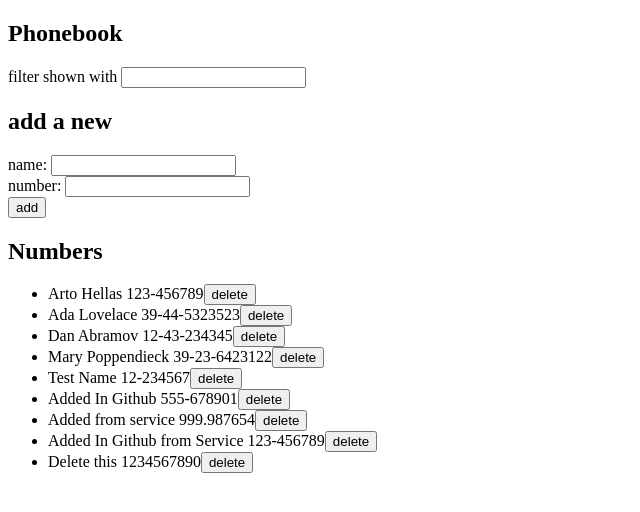
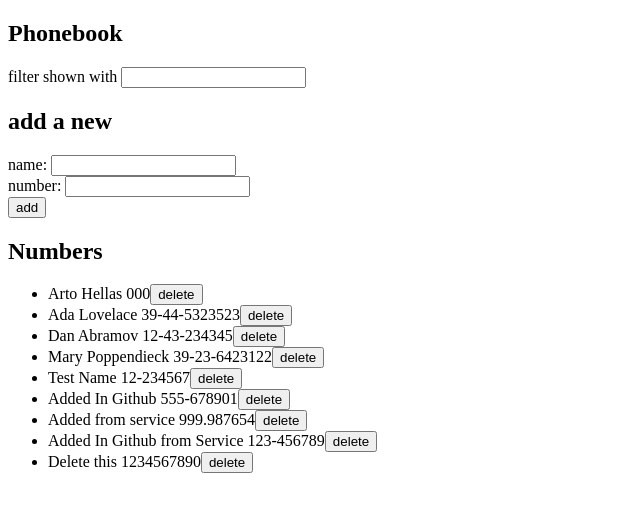
Before and after one commit to tojutaha/puhelinluettelo, a React (Vite) app: page / in a window 1280 px wide. Shown: the top 512 px of the page, without its empty margins (0-640 px from the left). Built offline with nearby package versions, Linux system fonts and the light colour scheme; data requests are answered from the project's data file.

Commit message:
Tehtävä 2.17

```diff
--- a/db.json
+++ b/db.json
@@ -2,7 +2,7 @@
   "persons": [
     {
       "name": "Arto Hellas",
-      "number": "123-456789",
+      "number": "000",
       "id": 1
     },
     {
--- a/src/App.jsx
+++ b/src/App.jsx
@@ -13,6 +13,7 @@ const App = () => {
   const [originalPersons, setOriginalPersons] = useState(persons)
   const [filterInput, setFilterInput] = useState("")
   const [notificationMessage, setNotificationMessage] = useState()
+  const [notificationType, setNotificationType] = useState()
 
   useEffect(() => {
     personService
@@ -40,6 +41,9 @@ const App = () => {
             const newPersons = persons.map(person => person.id === foundPerson.id ? { ...person, number: newNumber } : { ...person,})
             setPersons(newPersons)
             setOriginalPersons(persons)
+            setNewName('')
+            setNewNumber('')
+            setNotificationType("success")
             setNotificationMessage(
               `Updated ${foundPerson.name}`
             )
@@ -58,6 +62,7 @@ const App = () => {
           setNewName('')
           setNewNumber('')
           setOriginalPersons(originalPersons.concat(returnedPerson))
+          setNotificationType("success")
           setNotificationMessage(
             `Added ${newEntry.name}`
           )
@@ -79,6 +84,7 @@ const App = () => {
         .then(() => {
           setPersons(persons.filter(person => person.id !== id))
           setOriginalPersons(persons)
+          setNotificationType("success")
           setNotificationMessage(
             `Deleted ${person.name}`
           )
@@ -87,6 +93,14 @@ const App = () => {
           }, 5000)
         })
         .catch(error => {
+          setNotificationType("error")
+          setNotificationMessage(
+            `Information of ${person.name} has already been removed from server`
+          )
+          setTimeout(() => {
+            setNotificationMessage(null)
+          }, 5000)
+          setPersons(persons.filter(person => person.id !== id))
           console.log("Error:", error)
         })
     }
@@ -121,7 +135,7 @@ const App = () => {
   return (
     <div>
       <h2>Phonebook</h2>
-      <Notification message={notificationMessage}/>
+      <Notification message={notificationMessage} notificationType={notificationType}/>
       <Filter handleFilterChange={handleFilterChange} handleBackSpace={handleBackSpace} />
       <h2>add a new</h2>
       <PersonForm addPerson={addPerson} newName={newName} handleNameChange={handleNameChange} newNumber={newNumber} handleNumberChange={handleNumberChange} />
--- a/src/components/Notification.jsx
+++ b/src/components/Notification.jsx
@@ -1,10 +1,10 @@
-const Notification = ({ message }) => {
+const Notification = ({ message, notificationType}) => {
     if (message == null) {
       return null
     }
 
     return (
-      <div className="notification">
+      <div className={notificationType}>
         {message}
       </div>
     )
--- a/src/index.css
+++ b/src/index.css
@@ -1,4 +1,4 @@
-.notification {
+.success {
   color: green;
   background: lightgrey;
   font-size: 20px;
```
